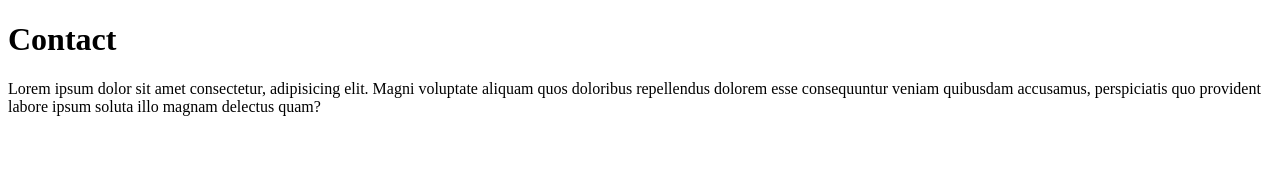
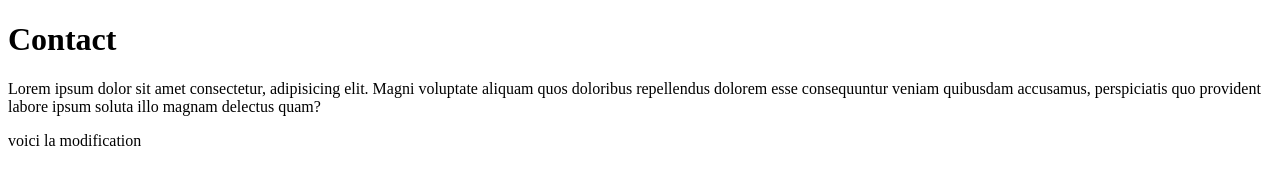
Before and after one commit to jibundeyare/cnam-nfa021-2023-2024-git-branch, a plain HTML site: page contact.html in a window 1280 px wide. Drawn offline with Linux system fonts and the light colour scheme.

Commit message:
Modification contact

```diff
--- a/contact.html
+++ b/contact.html
@@ -8,5 +8,6 @@
 <body>
     <h1>Contact</h1>
     <p>Lorem ipsum dolor sit amet consectetur, adipisicing elit. Magni voluptate aliquam quos doloribus repellendus dolorem esse consequuntur veniam quibusdam accusamus, perspiciatis quo provident labore ipsum soluta illo magnam delectus quam?</p>
+    <p> voici la modification</p>
 </body>
 </html>
```
